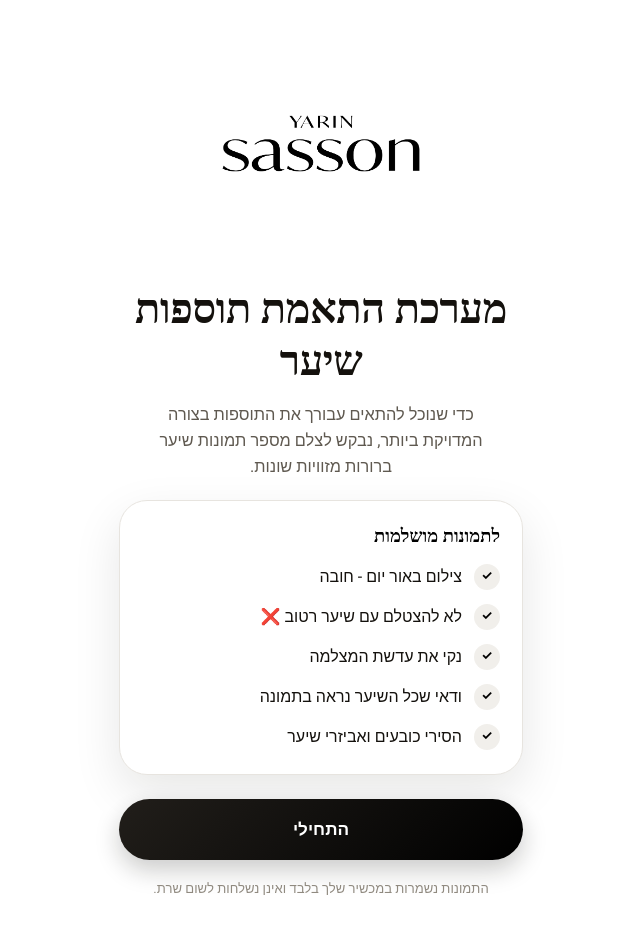
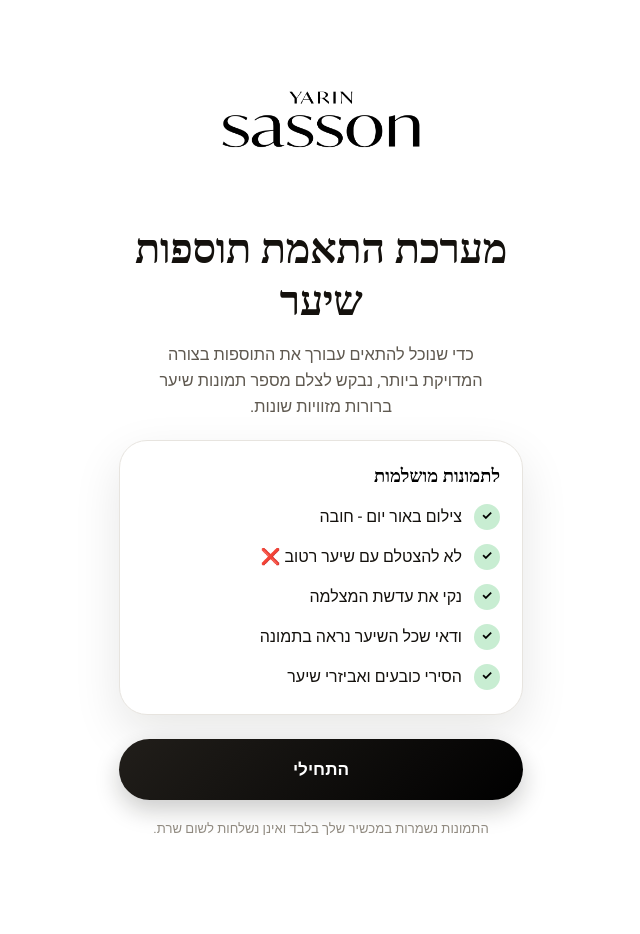
Before and after one commit to tomer0017/HairMatch, a React (Vite) app: page / in a window 1280 px wide. Shown: the top 934 px of the page, without its empty margins (319-959 px from the left). After the commit the page ends 880 px from the top, so only its background shows below. Built offline with nearby package versions, Linux system fonts and the light colour scheme; a web font is replaced by a local one.

Commit message:
logo as changed

```diff
--- a/src/components/LandingPage.css
+++ b/src/components/LandingPage.css
@@ -72,7 +72,7 @@
   width: 26px;
   height: 26px;
   border-radius: 50%;
-  background: var(--color-accent-soft);
+  background: #c8edd2;
   color: var(--color-accent-deep);
   font-size: 0.8rem;
   font-weight: 700;
```
Also changed, not shown: src/assets/logo.jpg.
